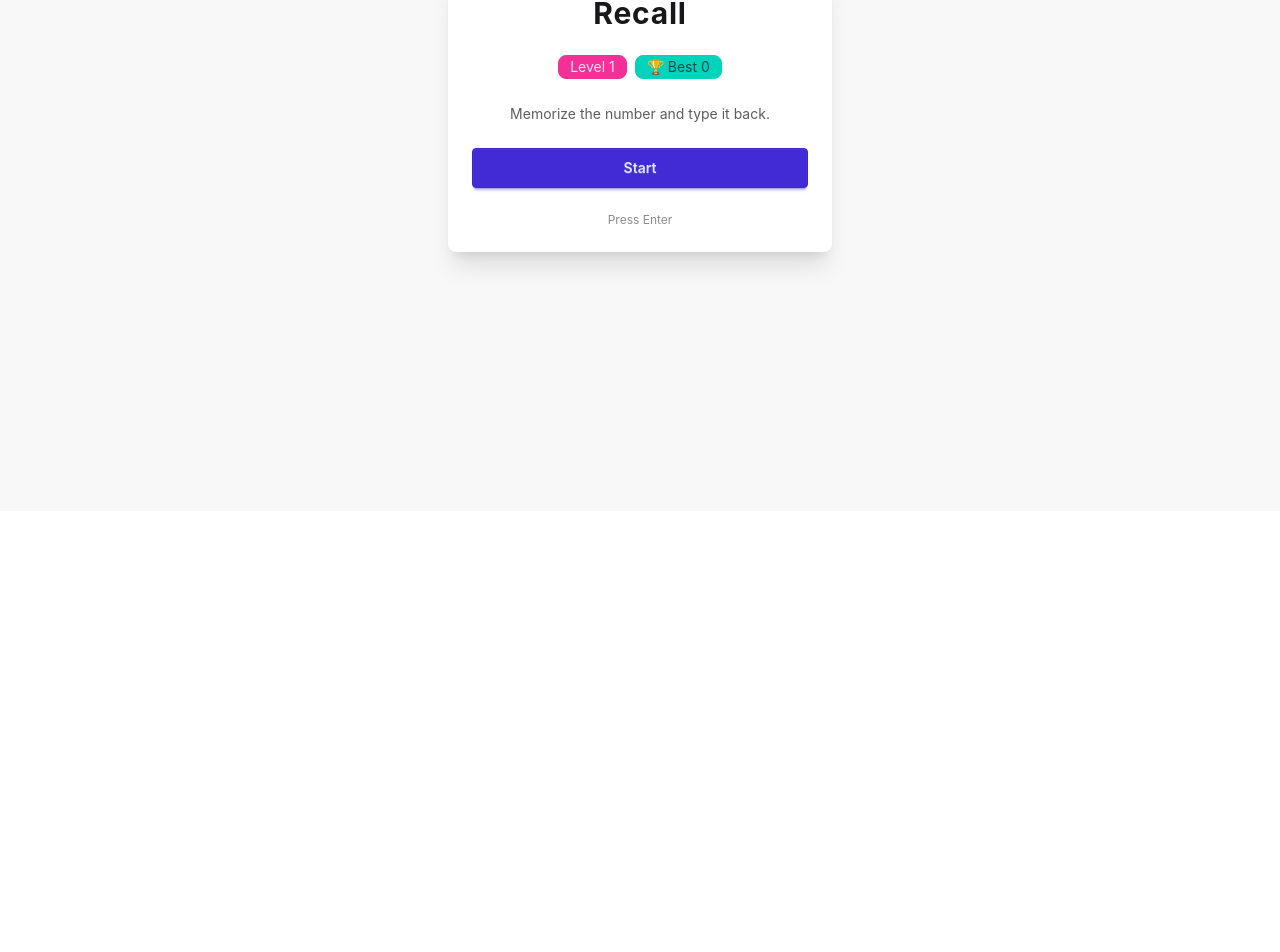
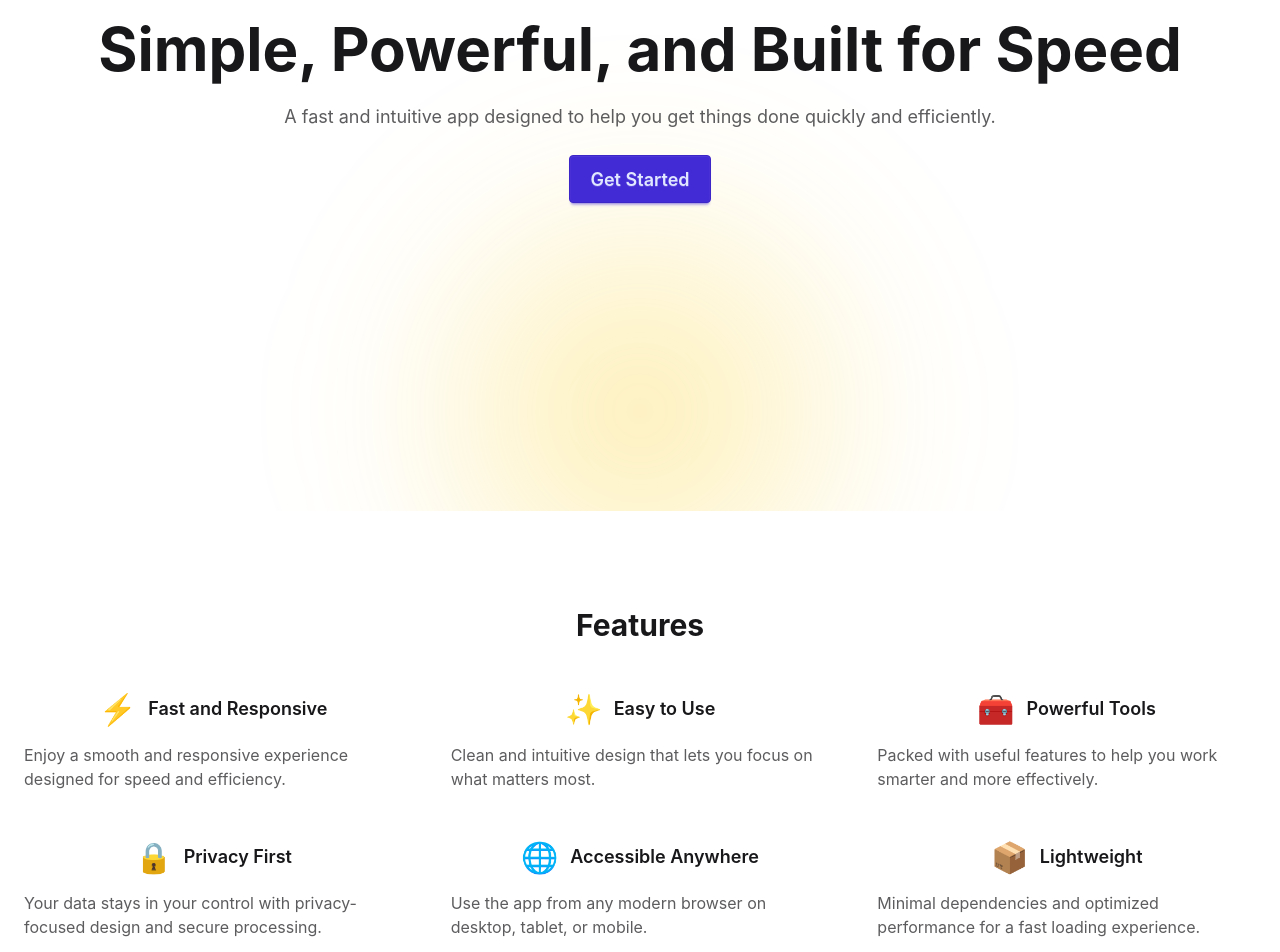
Before and after one commit to hieudoanm/recall, a Next.js app in the folder packages/app/: page / in a window 1280 px wide. Shown: the part 289-1241 px from the top of the page. Before the commit the page ends 800 px from the top, so only its background shows below. Built offline with nearby package versions, Linux system fonts and the light colour scheme.

Commit message:
set up landing page

```diff
--- a/packages/app/src/pages/index.tsx
+++ b/packages/app/src/pages/index.tsx
@@ -1,251 +1,83 @@
+import {
+  LandingContent,
+  LandingTemplate,
+} from '@recall/templates/LandingTemplate';
 import { NextPage } from 'next';
-import { useEffect, useRef, useState } from 'react';
-import { PiEyeFill, PiEyeSlashFill } from 'react-icons/pi';
 
-type Phase = 'ready' | 'show' | 'input' | 'result';
-
-const TIME_PER_DIGIT = 650; // ms
-const MIN_TIME = 1200;
-const MAX_TIME = 6000;
-
-const chunkDigits = (value: string, size = 3) => {
-  const firstGroupLength = value.length % size || size;
-  const first = value.slice(0, firstGroupLength);
-  const rest = value
-    .slice(firstGroupLength)
-    .match(new RegExp(`.{1,${size}}`, 'g'))
-    ?.join(',');
-  return rest ? `${first},${rest}` : first;
+const content: LandingContent = {
+  navbar: {
+    title: 'AppName',
+    buttonText: 'Open App',
+    buttonHref: '/app',
+  },
+  hero: {
+    title: 'Simple, Powerful, and Built for Speed',
+    tagline:
+      'A fast and intuitive app designed to help you get things done quickly and efficiently.',
+    buttonText: 'Get Started',
+    buttonHref: '/app',
+  },
+  features: {
+    title: 'Features',
+    items: [
+      {
+        id: 'fast',
+        emoji: '⚡',
+        title: 'Fast and Responsive',
+        description:
+          'Enjoy a smooth and responsive experience designed for speed and efficiency.',
+      },
+      {
+        id: 'easy',
+        emoji: '✨',
+        title: 'Easy to Use',
+        description:
+          'Clean and intuitive design that lets you focus on what matters most.',
+      },
+      {
+        id: 'powerful',
+        emoji: '🧰',
+        title: 'Powerful Tools',
+        description:
+          'Packed with useful features to help you work smarter and more effectively.',
+      },
+      {
+        id: 'privacy',
+        emoji: '🔒',
+        title: 'Privacy First',
+        description:
+          'Your data stays in your control with privacy-focused design and secure processing.',
+      },
+      {
+        id: 'accessible',
+        emoji: '🌐',
+        title: 'Accessible Anywhere',
+        description:
+          'Use the app from any modern browser on desktop, tablet, or mobile.',
+      },
+      {
+        id: 'lightweight',
+        emoji: '📦',
+        title: 'Lightweight',
+        description:
+          'Minimal dependencies and optimized performance for a fast loading experience.',
+      },
+    ],
+  },
+  cta: {
+    title: 'Ready to Get Started?',
+    description:
+      'Open the app and start using it instantly. No signup required.',
+    buttonText: 'Open App',
+    buttonHref: '/app',
+  },
+  footer: {
+    name: 'AppName',
+  },
 };
 
-const generateNumber = (length: number) =>
-  Array.from({ length }, () => Math.floor(Math.random() * 10)).join('');
-
-const highlightMistakes = (input: string, correct: string) =>
-  input
-    .split('')
-    .map((digit, i) =>
-      digit === correct[i]
-        ? digit
-        : `<span class="text-red-500 font-bold">${digit}</span>`
-    )
-    .join('');
-
 const HomePage: NextPage = () => {
-  const [lastRoundFailed, setLastRoundFailed] = useState(false);
-  const [phase, setPhase] = useState<Phase>('ready');
-  const [level, setLevel] = useState(1);
-  const [number, setNumber] = useState('');
-  const [input, setInput] = useState('');
-  const [message, setMessage] = useState('');
-  const [countdown, setCountdown] = useState(0);
-  const [mask, setMask] = useState(false);
-  const [highStreak, setHighStreak] = useState(() => {
-    if (typeof window !== 'undefined') {
-      const stored = localStorage.getItem('highStreak');
-      return stored ? parseInt(stored, 10) : 0;
-    }
-    return 0;
-  });
-
-  const timerRef = useRef<NodeJS.Timeout | null>(null);
-  const intervalRef = useRef<NodeJS.Timeout | null>(null);
-  const inputRef = useRef<HTMLInputElement>(null);
-
-  const blurActive = () =>
-    (document.activeElement as HTMLElement | null)?.blur();
-
-  const clearTimers = () => {
-    if (timerRef.current) clearTimeout(timerRef.current);
-    if (intervalRef.current) clearInterval(intervalRef.current);
-  };
-
-  const startRound = (nextLevel = level) => {
-    clearTimers();
-
-    const value = generateNumber(nextLevel);
-    const duration = Math.min(
-      MAX_TIME,
-      Math.max(MIN_TIME, nextLevel * TIME_PER_DIGIT)
-    );
-
-    setNumber(value);
-    setInput('');
-    setPhase('show');
-    setCountdown(Math.ceil(duration / 1000));
-
-    // countdown ticker
-    intervalRef.current = setInterval(
-      () => setCountdown((c) => Math.max(0, c - 1)),
-      1000
-    );
-
-    timerRef.current = setTimeout(() => {
-      clearTimers();
-      setCountdown(0);
-      setPhase('input');
-      inputRef.current?.focus();
-    }, duration);
-  };
-
-  const start = () => {
-    blurActive();
-    setLevel(1);
-    setMessage('');
-    startRound(1);
-  };
-
-  const updateHighStreak = (newStreak: number) => {
-    setHighStreak((prev) => {
-      const high = Math.max(prev, newStreak);
-      localStorage.setItem('highStreak', high.toString());
-      return high;
-    });
-  };
-  const submit = () => {
-    blurActive();
-    if (input === number) {
-      setMessage('Correct! Level up 🎉');
-      setLevel((l) => l + 1);
-      updateHighStreak(level);
-      setLastRoundFailed(false); // round succeeded
-    } else {
-      const highlighted = highlightMistakes(input, number);
-      setMessage(
-        `Wrong 😢 The number was <span class="font-bold">${chunkDigits(
-          number
-        )}</span><br/>Your input: <span>${highlighted}</span>`
-      );
-      setLevel(1);
-      setLastRoundFailed(true); // round failed, reset game
-    }
-    setPhase('result');
-  };
-
-  const next = () => {
-    blurActive();
-    setMessage('');
-    startRound(level);
-  };
-
-  // Keyboard support
-  const handleKeyDown = (keyboardEvent: React.KeyboardEvent) => {
-    if (keyboardEvent.key !== 'Enter') return;
-    if (phase === 'input') return; // form handles Enter
-    if (phase === 'ready') start();
-    if (phase === 'result') next();
-  };
-
-  useEffect(() => {
-    const handler = (e: KeyboardEvent) => {
-      if (e.key !== 'Enter') return;
-      if (phase === 'ready') start();
-      if (phase === 'input' && input) submit();
-      if (phase === 'result') next();
-    };
-    window.addEventListener('keydown', handler);
-    return () => window.removeEventListener('keydown', handler);
-    // eslint-disable-next-line react-hooks/exhaustive-deps
-  }, [phase, input]);
-
-  return (
-    <div
-      className="bg-base-200 flex min-h-screen items-center justify-center p-4"
-      tabIndex={0}
-      onKeyDown={handleKeyDown}>
-      <div className="card bg-base-100 w-full max-w-sm shadow-xl">
-        <div className="card-body space-y-4 text-center">
-          <h1 className="text-3xl font-bold tracking-wide">Recall</h1>
-
-          {/* Badges Section */}
-          <div className="flex justify-center gap-2">
-            <span className="badge badge-secondary">Level {level}</span>
-            <span className="badge badge-accent">🏆 Best {highStreak}</span>
-          </div>
-
-          {/* Countdown Section */}
-          {phase === 'show' && (
-            <div className="mt-2 flex justify-center">
-              <span className="badge badge-info badge-xl">⏱ {countdown}s</span>
-            </div>
-          )}
-
-          {phase === 'ready' && (
-            <>
-              <p className="text-base-content/70">
-                Memorize the number and type it back.
-              </p>
-              <button className="btn btn-primary" onClick={start}>
-                Start
-              </button>
-              <p className="text-xs opacity-50">Press Enter</p>
-            </>
-          )}
-
-          {phase === 'show' && (
-            <div className="font-mono text-4xl tracking-widest">
-              {chunkDigits(number)}
-            </div>
-          )}
-
-          {phase === 'input' && (
-            <form
-              onSubmit={(e) => {
-                e.preventDefault();
-                e.stopPropagation();
-                if (input) submit();
-              }}
-              className="relative space-y-2">
-              <div className="relative flex items-center">
-                <input
-                  autoFocus
-                  ref={inputRef}
-                  type={mask ? 'password' : 'text'} // keep mask functionality
-                  value={input}
-                  onChange={(e) => setInput(e.target.value)}
-                  className="input input-bordered w-full text-center text-xl tracking-widest"
-                  placeholder="Type here"
-                  maxLength={number.length} // prevent extra chars
-                />
-                <button
-                  type="button"
-                  className="absolute right-2"
-                  onClick={() => setMask((m) => !m)}>
-                  {mask ? (
-                    <PiEyeSlashFill className="h-5 w-5 text-gray-500" />
-                  ) : (
-                    <PiEyeFill className="h-5 w-5 text-gray-500" />
-                  )}
-                </button>
-              </div>
-              <button
-                type="submit"
-                className="btn btn-success w-full"
-                disabled={input.length !== number.length} // enable only when input matches number length
-              >
-                Submit
-              </button>
-              <p className="text-xs opacity-50">
-                {input.length}/{number.length} digits
-              </p>
-            </form>
-          )}
-
-          {phase === 'result' && (
-            <div className="space-y-2">
-              <p
-                className="text-center font-medium"
-                dangerouslySetInnerHTML={{ __html: message }}></p>
-              <button className="btn btn-secondary w-full" onClick={next}>
-                {lastRoundFailed ? 'Start Over' : 'Next'}
-              </button>
-              <p className="text-xs opacity-50">Press Enter</p>
-            </div>
-          )}
-        </div>
-      </div>
-    </div>
-  );
+  return <LandingTemplate content={content} />;
 };
 
 export default HomePage;
```
Also changed, not shown: 6 other files (tests, documents, lock files or other folders).
